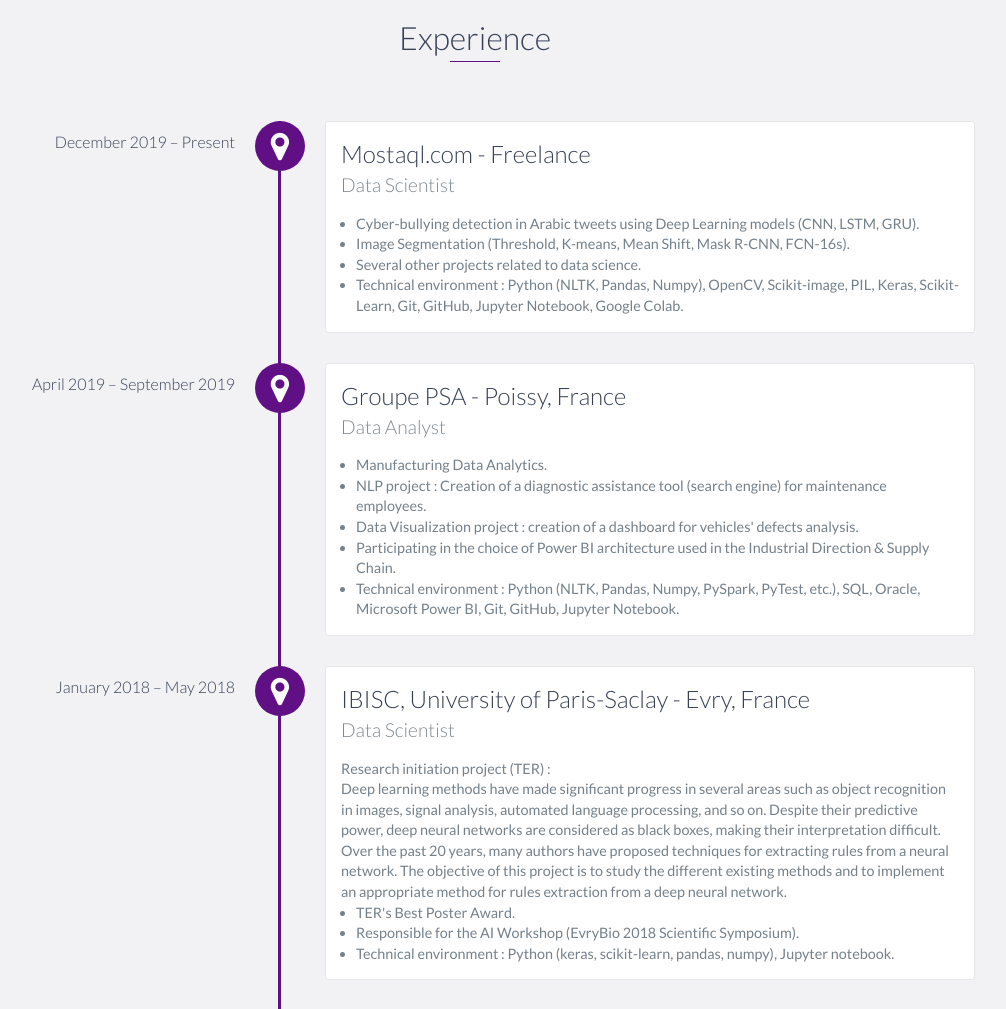
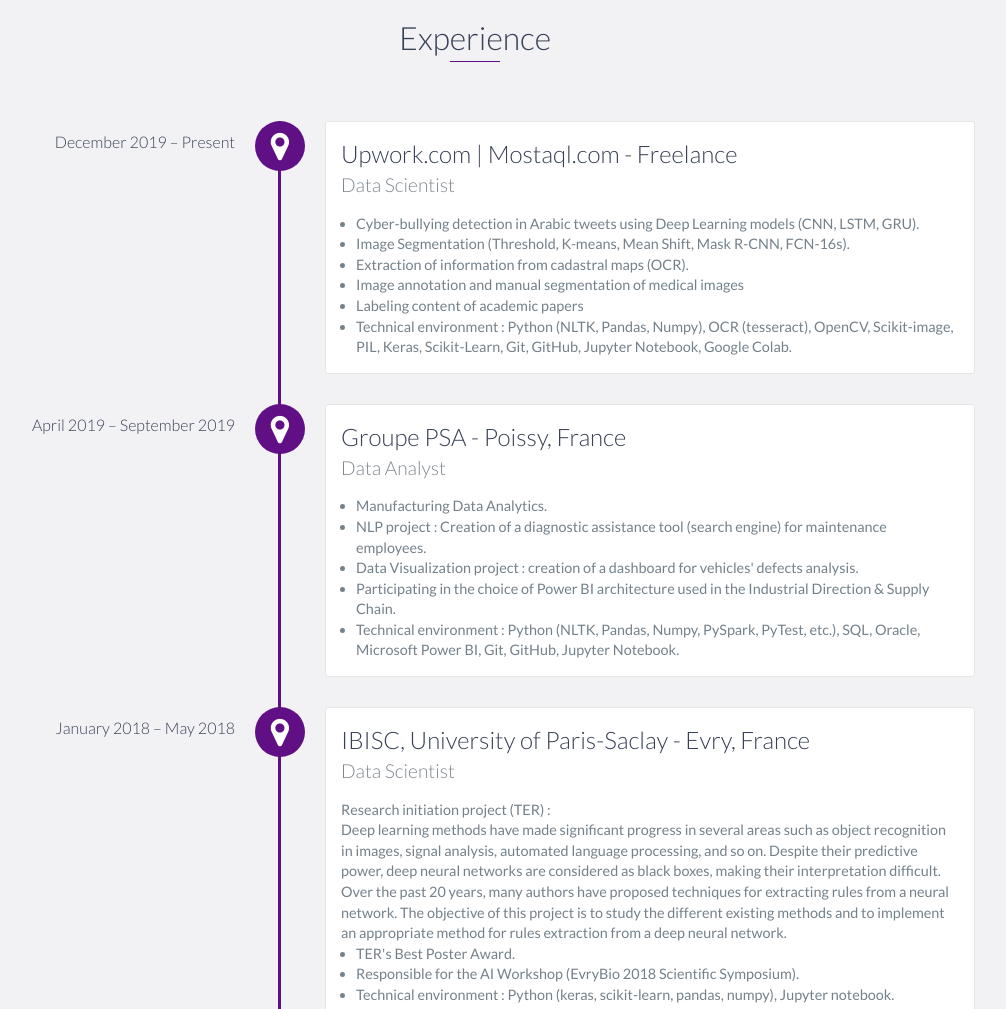
Before and after one commit to kmb46/kmb46.github.io, a website: page index.html in a window 1280 px wide. Shown: the part 1360-2369 px from the top of the page, without its empty margins (165-1171 px from the left). Drawn offline with nearby package versions, Linux system fonts and the light colour scheme.

Commit message:
[minor] index: add projects and edit readme

```diff
--- a/index.html
+++ b/index.html
@@ -102,7 +102,7 @@
         <h2 class="heading">Experience</h2>
         <div id="experience-timeline">
             <div data-date="December 2019 – Present">
-                <h3>Mostaql.com - Freelance</h3>
+                <h3>Upwork.com | Mostaql.com - Freelance</h3>
                 <h4>Data Scientist</h4>
                 <ul>
                     <li>
@@ -112,10 +112,16 @@
                         Image Segmentation (Threshold, K-means, Mean Shift, Mask R-CNN, FCN-16s).
                     </li>
                     <li>
-                        Several other projects related to data science.
+                        Extraction of information from cadastral maps (OCR).
                     </li>
                     <li>
-                        Technical environment : Python (NLTK, Pandas, Numpy), OpenCV, Scikit-image, PIL, Keras, Scikit-Learn, Git, GitHub, Jupyter Notebook, Google Colab.
+                        Image annotation and manual segmentation of medical images
+                    </li>
+                    <li>
+                        Labeling content of academic papers
+                    </li>
+                    <li>
+                        Technical environment : Python (NLTK, Pandas, Numpy), OCR (tesseract), OpenCV, Scikit-image, PIL, Keras, Scikit-Learn, Git, GitHub, Jupyter Notebook, Google Colab.
                     </li>
                 </ul>
 
```
Also changed, not shown: README.md.
